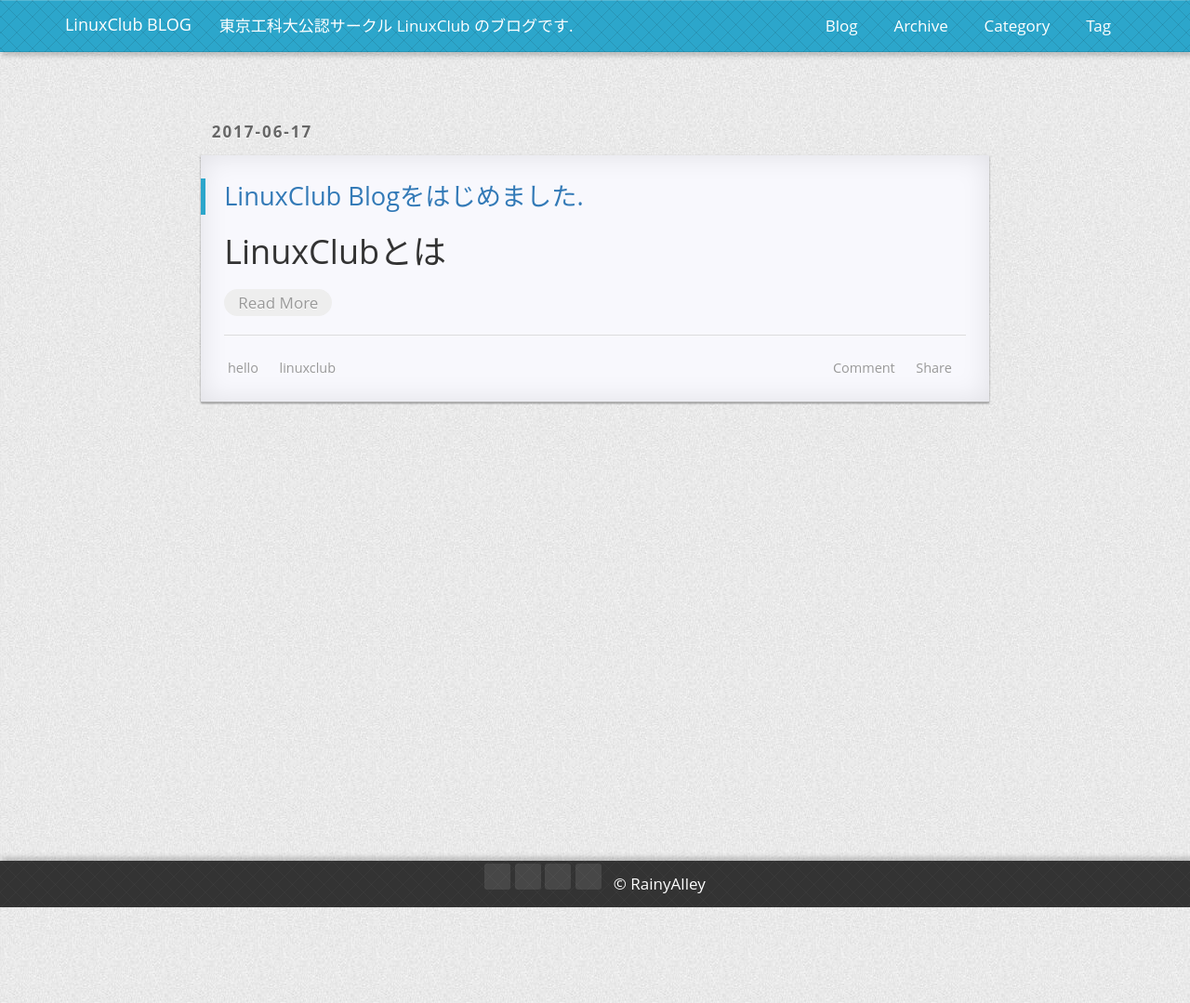
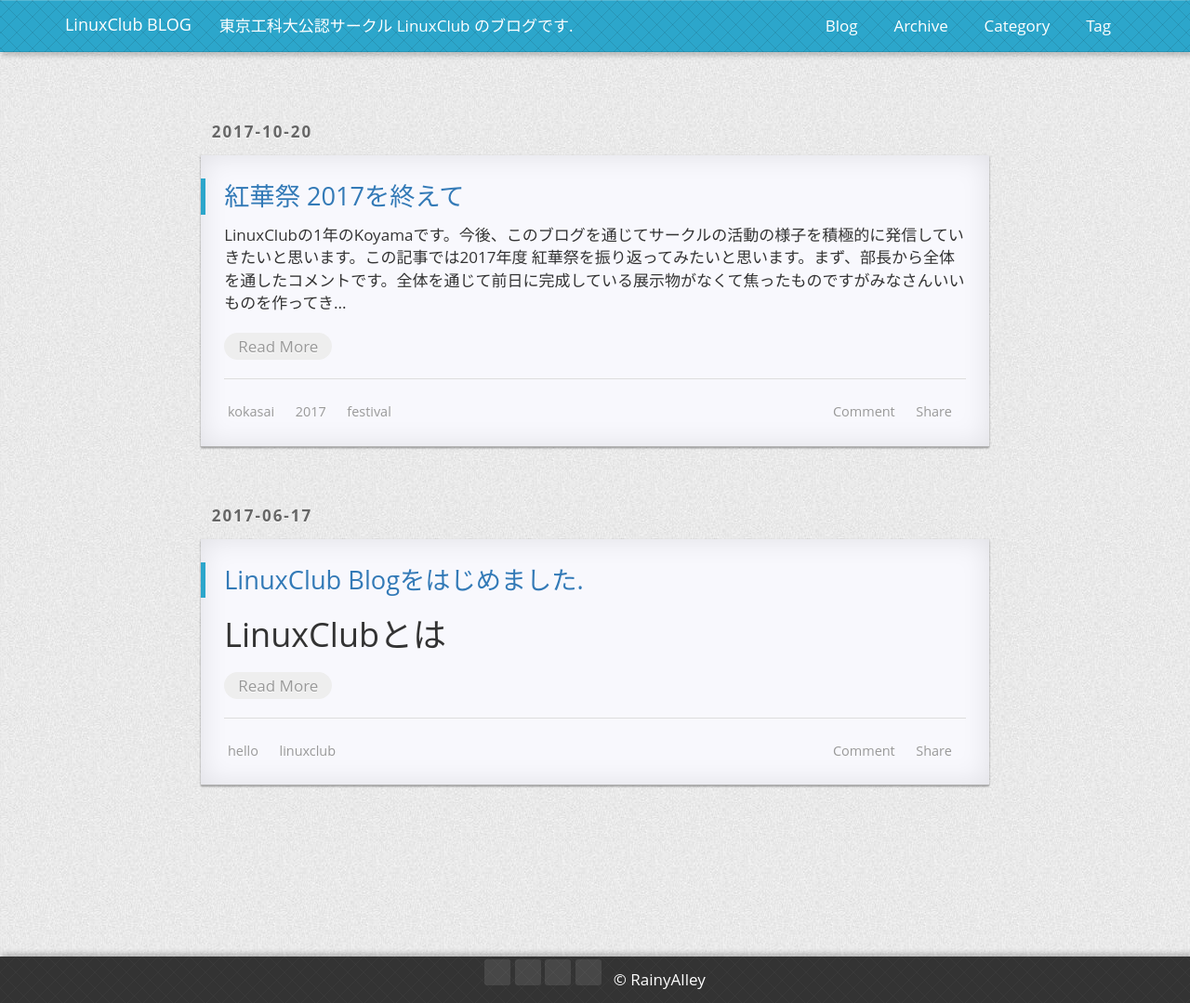
Before and after one commit to lc-tut/lc-tut.github.io, a Jekyll site: the page built from index.html, in a window 1280 px wide. Shown: the whole page at 93% size. Built offline with Jekyll 4.4.1, drawn with Linux system fonts in a browser that asks for light colours; nearby versions of some CDN libraries; the list of posts is cut into pages by our own code; comment, search, counter and statistics services are not loaded; a style sheet for code colours, icons or effects is not loaded; some of the changed lines change nothing that is shown.

Commit message:
added kokasai2017-matome

````diff
--- a/_config.yml
+++ b/_config.yml
@@ -28,7 +28,7 @@
 title: "LinuxClub BLOG"
 email: "linuxclub.tut@gmail.com"
 description: "東京工科大公認サークル LinuxClub のブログです."
-github_username:  "lc_tut"
+github_username:  "lc-tut"
 swiftype_searchId: ""
 disqus_shortname: ""
 
--- /dev/null
+++ b/_posts/2017-10-20-kokasai-matome.md
@@ -0,0 +1,240 @@
+---
+title: 紅華祭 2017を終えて
+tags: kokasai 2017 festival
+categories: poem
+---
+
+LinuxClubの1年のKoyamaです。
+
+今後、このブログを通じてサークルの活動の様子を積極的に発信していきたいと思います。この記事では2017年度 紅華祭を振り返ってみたいと思います。まず、部長から全体を通したコメントです。
+
+## 全体を通じて
+
+前日に完成している展示物がなくて焦ったものですがみなさんいいものを作ってきてくれて驚きました。普段コンソールに向かっているので見栄えのいいものと言われても困ったとは思いますが良い作品を展示できてよかったです。
+
+## 個人制作
+
+1,2年生を中心に個人作品を制作しました。`作品名 [作者]`という形式で見出しをつけています。
+
+### 1. 空飛ぶ絨毯 [Koyama]
+
+Webカメラで取得した映像とあらかじめ用意した動画をクロマキー合成するプログラムを作成し、展示しました。使用した言語は`Python`でライブラリは`OpenCV`を使用しました。以下の記事を参考にしながらコードを書きました。
+
+- [Python OpenCV3で画像の画素値を二値化して出力 \| from umentu import stupid](https://www.blog.umentu.work/python-opencv3%E3%81%A7%E7%94%BB%E5%83%8F%E3%81%AE%E7%94%BB%E7%B4%A0%E5%80%A4%E3%82%92%E4%BA%8C%E5%80%A4%E5%8C%96%E3%81%97%E3%81%A6%E5%87%BA%E5%8A%9B/)
+- [RPi + Python + OpenCV その３「クロマキー」 \| OpenCV \| kosakalab](http://make.kosakalab.com/rpi/opencv_3/)
+- [Getting Started with Videos — OpenCV-Python Tutorials 1 documentation](http://opencv-python-tutroals.readthedocs.io/en/latest/py_tutorials/py_gui/py_video_display/py_video_display.html)
+
+ソースコードは以下です。
+
+<script src="https://gist.github.com/tomoyk/698c6294637b16b140da404854e37389.js"></script>
+
+途中でOpenCVのエラーで終了してしまうのでシェル芸で回避しました。パラメータを変えることで背景の動画を変更できる機能も実装してうまく連携させました。
+
+	while true
+	do
+	  for foo in {1..3}
+	  do
+	    python3 origin.py $foo
+	  done
+	done
+
+実際に動かすと以下のようになります。
+
+<img src="https://pbs.twimg.com/media/DLlmyHjUIAAnZ7c.jpg:large" width="500">
+
+<img src="/images/kokasai2017/koyama_screenshot.jpg" width="300">
+
+### 2. 移植版ドアセンサー [Koyama]
+
+サークルの部室にドアが開くと音が鳴る謎のシステム(Raspi + スピーカ)を作りました。その移植版をArduino UNOとProcessingを使って作成しました。センサーは秋月電子で販売されているドア用センサーを使いました。
+
+[ケース入りリードスイッチ（磁石付セット）ＭＣ－１４ＡＧ: センサ一般 秋月電子通商 電子部品 ネット通販](http://akizukidenshi.com/catalog/g/gP-04025/)
+
+Arduinoには次の回路を実装しました。
+
+<img src="https://raw.githubusercontent.com/tomoyk/kokasai17/master/proc_testVisualizer/images/architecture.jpg" width="500">
+
+次にArduinoにArduinoへ以下のプログラムを書き込みます。このプログラムではdigital 7番ピンに接続されたセンサーの値を取得してシリアルに書き出す処理を行っています。`delay(100)`によって遅延処理を行っています。
+
+	#define SENSOR_PIN 7
+
+	void setup(){
+	  Serial.begin(9600);
+	}
+
+	void loop(){
+	  int val = digitalRead(SENSOR_PIN);
+	  Serial.write(val);
+	  delay(100);
+	}
+
+Arduinoにプログラムが書き込めているかシリアルモニタを使って確認します。
+
+次にProcessingを起動します。そして、以下のプログラムを入力します。
+
+<script src="https://gist.github.com/tomoyk/f67947c7f7913bde2ec0db272487e5e8.js"></script>
+
+プログラムの概要について説明します。
+
+- プログラム先頭の`import processing.sound.*;`ではあらかじめインストールしたサウンドを再生するライブラリを読み込んでいます。
+- その後にある`boolean`や`PImage`や`Soundfile`ではセンサーの状態、画像ファイル、音声ファイルを保持する変数を宣言しています。
+- `setup()`ではシリアル、画像、音声の初期化を行っています。
+- `setBack()`では背景を設定しています。
+- `draw()`ではセンサーの値に応じてドアが開いているか、閉じているかを判断しています。また、その状況に応じて画像や音声を切り替えています。
+
+次に画像ファイルと音声ファイルを用意します。
+
+画像はいらすとやから入手しました。
+
+[いろいろな状態のドアのイラスト \| かわいいフリー素材集 いらすとや](http://www.irasutoya.com/2016/07/blog-post_832.html)
+
+ダウンロードした画像ファイルのドアが揃うようにGIMPで調整しました。そして、ファイル名を`door_close.png`と`door_open.png`にリネームします。
+
+音声は音声合成システム**Open JTalk**を使用して作成しました。今回は一時的な使用だった為、Dockerを使いました。
+
+[yamamotofebc/open_jtalk - Docker Hub](https://hub.docker.com/r/yamamotofebc/open_jtalk/)
+
+まず、イメージを入手します。
+
+`docker pull yamamotofebc/open_jtalk`
+
+次にリファレンスに従って生成したい文字列を設定してコマンドを実行します。単純な読み上げにしか対応していないので`こんにちは`を`こんにちわ`として設定しています。
+
+	echo "こんにちわ" | docker run -i --rm yamamotofebc/open_jtalk > door_hello.wav
+	echo "ばいばいきん" | docker run -i --rm yamamotofebc/open_jtalk > door_close.wav
+
+これらの準備が終わったらProcessingのIDEに戻って実行ボタンを押下します。LinuxではIDEをroot権限で起動しないとシリアルデバイスにアクセスできないので注意が必要です。
+
+うまく動作すればドアセンサーが離れたときに画面上にドアが開いている画像が表示され、「こんにちは」という音声が流れます。
+
+<img src="https://raw.githubusercontent.com/tomoyk/kokasai17/master/proc_testVisualizer/images/demoOpen.jpg" width="300">
+<img src="https://raw.githubusercontent.com/tomoyk/kokasai17/master/proc_testVisualizer/images/demoClose.jpg" width="300">
+
+### 3. 物体認識 [部長]
+DarkNetを使った物体認識ソフトウェアを作りました。
+基本的な構造としては`Docker`を使い、`フロントエンド`、`バックエンド`、`静的ファイルの配信サーバー`という形で構築し、AWS上で動作させていました。
+
+※`DarkNet`とはC言語で書かれた機械学習ライブラリです。学習済みデータが公開されているので画像をぶん投げるだけで解析してくれる優れものです。
+
+#### フロントエンド
+使用ライブラリ
+```
+- React
+- Recompose
+- Material UI
+```
+
+フロントエンドではES6に`React`, `Recompose`を使いました。
+来場者にアクセスさせて写真をアップロード、解析した写真を表示する機能しか必要なかったのですが無駄にモダンな構成になっています。特筆することはないです。
+
+#### バックエンド
+使用ライブラリ
+```
+- PIL (画像処理)
+- falcon (APIサーバー)
+```
+
+バックエンドはpythonで書きました。falconでルーティングしてDarkNetに投げるなどの役割を担っています。
+
+PILはiphoneから投げられた画像に対して処理をしています。画像は主にEXIFと呼ばれる情報の格納部分があり、そこにOrientationという画像の向きを保持する情報があります。iphoneで撮影された画像はその部分が常にright-topという横向きの状態で保持されるらしく、PILを使って画像を縦向きに回転して保存する処理をしてます。
+
+PILは
+```python
+img = Image.open(filename)
+exif = img._getexif()
+orientation = exif.get(0x112, 1)
+img.save(original_filename)
+
+```
+とかするとexifをスッととってこれて楽でよかったです。
+
+
+#### 静的ファイルの配信サーバー
+nginxでDarkNetで書き出された画像を配信してるだけです。特筆事項なし。
+
+#### 反省など
+色々ばたついてて作り始めるのが遅かったせいで大したものが作れなかったのが心残りです。それとDarkNetをDockerの上に載せていたせいでレスポンスがだいぶ悪くなってしまいました。workerも4つしか動かしておらずお世辞にも十分だったとは言えない感じです。来年はGTX TITANとか買って望みたいです。嘘です。
+
+### 4. OpenCVのチュートリアル [homirun]
+
+Webカメラで撮影された動画をリアルタイムでカスケード分類器を用い顔認識させてみました。
+顔を検出してその上に某氏の画像をオーバーレイしました。
+PyConの日に作りました。
+
+使用ライブラリ
+- OpenCV
+- numpy
+- pyplot
+
+<img src="/images/kokasai2017/homirun_screenshot.png" width="500">
+
+<script src="https://gist.github.com/homirun/035f39415f9d976f9da86ffe2632519f.js"></script>
+
+### 5. 声でツイートできるプログラム
+
+　音声認識で録音した音声をテキストに起こして、ツイッターにポストするプログラムです。言語はPythonで、音声認識はGoogle Cloud APIを使いました。
+
+ソースコードは以下です。
+
+#### 全体の実行スクリプト
+
+<script src="https://gist.github.com/kumapana/1f492a0cd948896eb090b28ac14c32a1.js"></script>
+
+#### Google APIを叩くソース
+
+<script src="https://gist.github.com/kumapana/1f492a0cd948896eb090b28ac14c32a1.js"></script>
+
+#### ツイッターに投げるソース
+
+<script src="https://gist.github.com/kumapana/be3eb1e828384f427d00349dfe387117.js"></script>
+
+#### ハマった(?)点
+
+Google Cloud APIから吐かれるjsonファイルの取り扱いで1日ほどハマってました。(最終的にK氏に解決していただいた)
+
+当初の予定では、京都大学 河原研究室が開発したJuliusという音声認識システムを使う予定でしたが、認識精度が低かったため、Google APIに投げることにしました。
+
+### 6. CPU use rate [lapua]
+
+CPU使用率をリアルタイムで表示するGUIアプリ。16コアまで対応。使用ライブラリはQt5.0.0
+初めてのクラス設計に苦労しました。
+
+<img src="/images/kokasai2017/lapua_screenshot.png" width="500">
+
+### 7. 数当てゲーム [ayu]
+
+コンソールから入力された数字に対して当ってるだの当ってないだの評価して返す簡単なゲーム．Javaで書きました．GUI化させていきたい．
+
+<img src="/images/kokasai2017/ayu_screenshot.png" width="500">
+
+### 8. 目覚まし [uwdd]
+
+今回初めて~~まともな~~プログラミング作品を作りました。朝起きれなくて遅刻が増えてきたので今回は目覚まし時計を作りました。まだいくつか不具合があったりデザインが簡素すぎたりするので暇があれば直していきたい。
+
+<img src="/images/kokasai2017/uwdd_screenshot.png" width="500">
+
+## 毎年恒例?のLC OB会
+
+LinuxClubの歴史は長いらしく、古くはLinux研究所という名前だったそうです。
+
+学祭で社会人OBが集まるということが恒例になっているようです。
+
+## 2日目から始まったライブ中継
+
+2日目から先輩のカメラでライブ中継を行いました。
+
+<iframe width="560" height="315" src="https://www.youtube.com/embed/KyDryF34rFQ?rel=0" frameborder="0" allowfullscreen></iframe>
+
+## 大学からの取材
+
+大学の広報から取材を受けました。何かしらの映像で公開されるかと思われます。おそらく、紹介動画かと思われます。
+
+[学園祭（紅華祭・かまた祭）[2017年] \| 学生生活 \| 東京工科大学](http://www.teu.ac.jp/student/006532.html)
+
+## 来年に向けて
+
+展示品の数が少なかったので来年はもっと数を増やすべきだと思いました。来場された方が見て分かるよう説明を加えるなど「何を、どのように実現しているか」を明確にする必要があると感じました。
+
+また、来場された方から「今年は冊子を作ってないんですか？」と聞かれることがあったので来年は部誌のような冊子を作成したいと思います。
+
+**来場して頂きありがとうございました。ぜひ来年もお越しください!!**
````
Also changed, not shown: README.md, images/kokasai2017/ayu_screenshot.png (added), images/kokasai2017/koyama_screenshot.jpg (added), images/kokasai2017/lapua_screenshot.png (added), images/kokasai2017/uwdd_screenshot.png (added), 1 other file.
